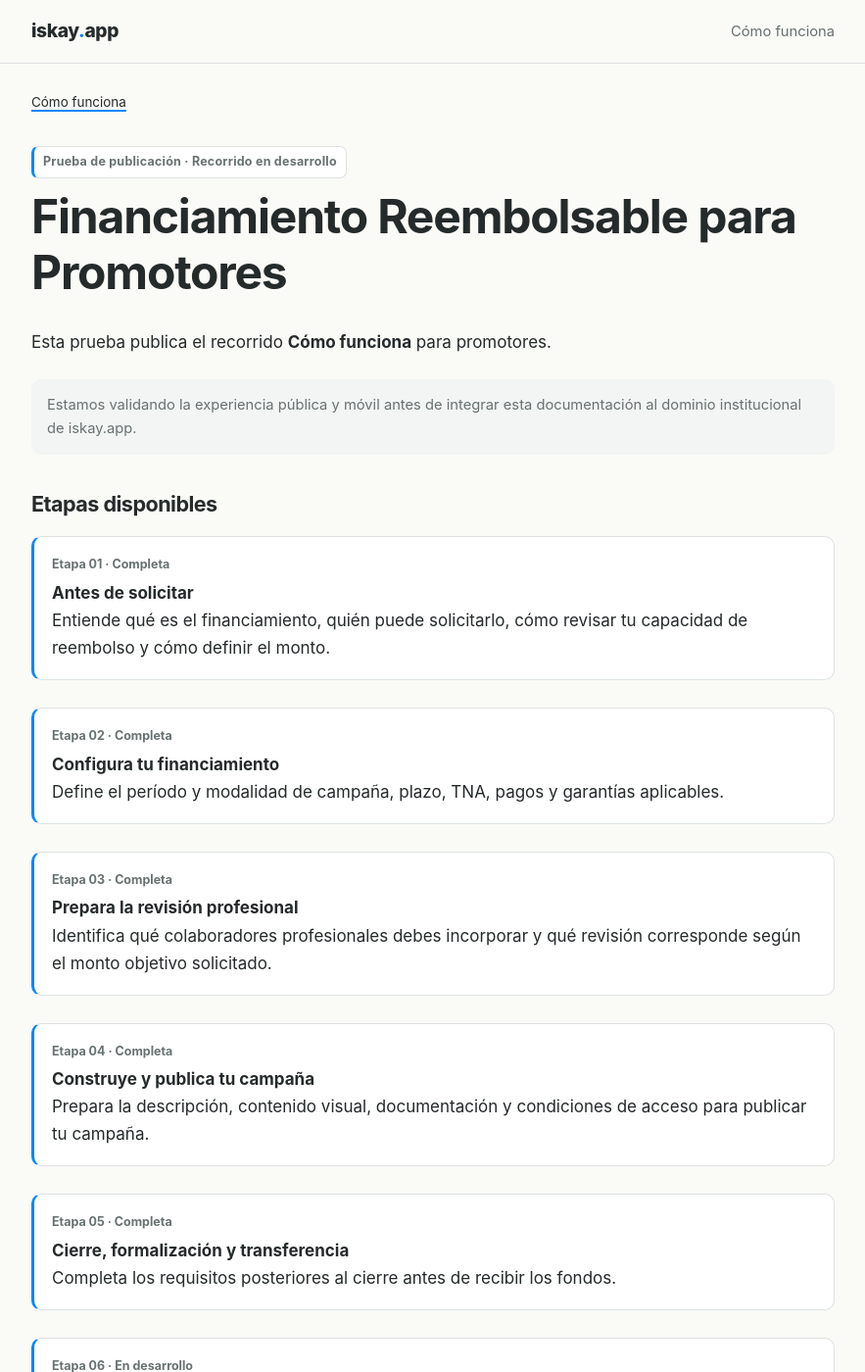
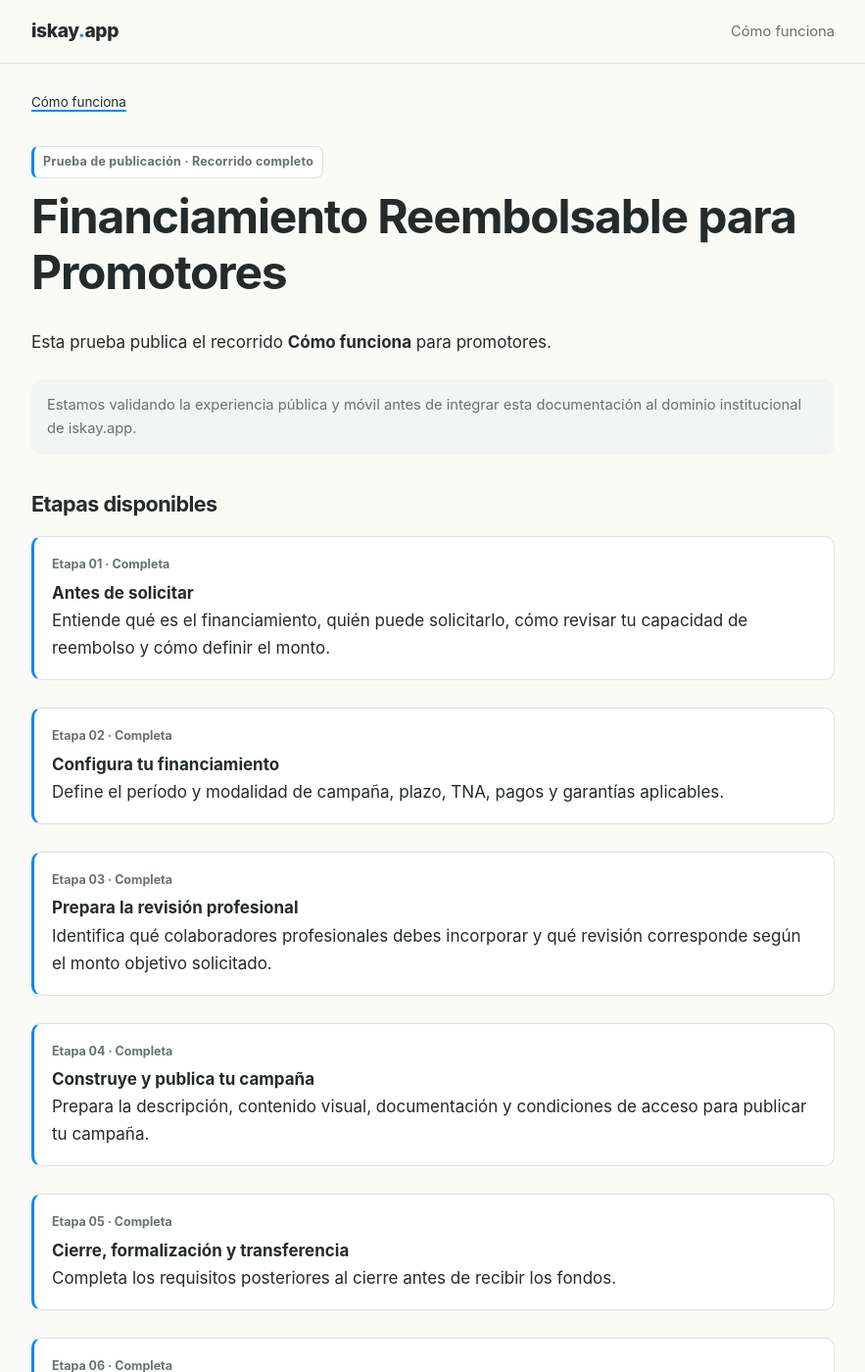
Before and after one commit to iskayApp/como-funciona, a Jekyll site: the page built from index.md, in a window 1280 px wide and 1400 px high. Shown: the whole window at 98% size, without its empty margins (198-1081 px from the left). Built offline with Jekyll 4.4.1, drawn with Linux system fonts in a browser that asks for light colours; some of the changed text lies outside the part shown.

Commit message:
docs: completar recorrido FR promotores 33 fichas

```diff
--- a/index.md
+++ b/index.md
@@ -1,9 +1,9 @@
 ---
 layout: default
 title: "Financiamiento Reembolsable para Promotores"
-description: "Prueba pública de Cómo funciona para promotores de Financiamiento Reembolsable en iskay.app."
+description: "Prueba pública del recorrido Cómo funciona para promotores de Financiamiento Reembolsable en iskay.app."
 permalink: /
-eyebrow: "Prueba de publicación · Recorrido en desarrollo"
+eyebrow: "Prueba de publicación · Recorrido completo"
 ---
 
 # Financiamiento Reembolsable para Promotores
@@ -54,9 +54,13 @@ Estamos validando la experiencia pública y móvil antes de integrar esta docume
   </li>
   <li>
     <a href="{{ '/financiamiento-reembolsable/promotores/cumple-y-da-seguimiento/' | relative_url }}">
-      <span class="topic-number">Etapa 06 · En desarrollo</span>
+      <span class="topic-number">Etapa 06 · Completa</span>
       <strong>Cumple y da seguimiento</strong><br>
       Consulta el estado de las cuotas y conoce qué ocurre ante retrasos, mora o incumplimientos.
     </a>
   </li>
 </ul>
+
+## Recorrido completo
+
+**33 fichas desarrolladas y organizadas en 6 etapas.**
```
